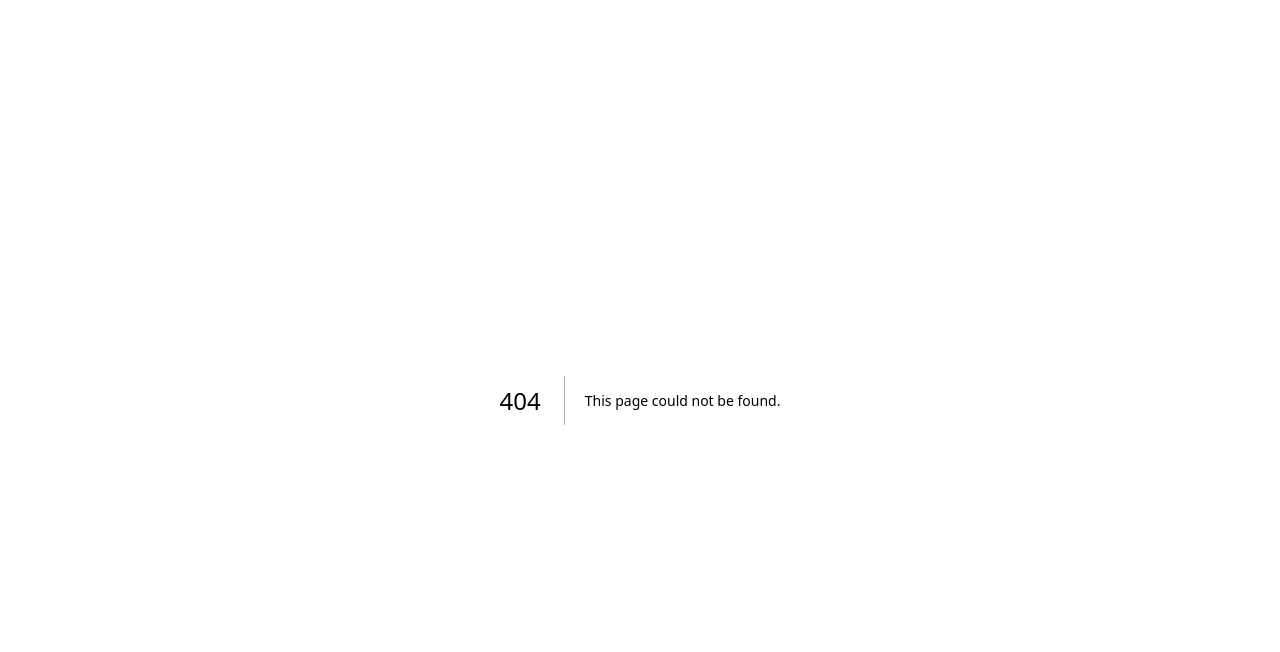
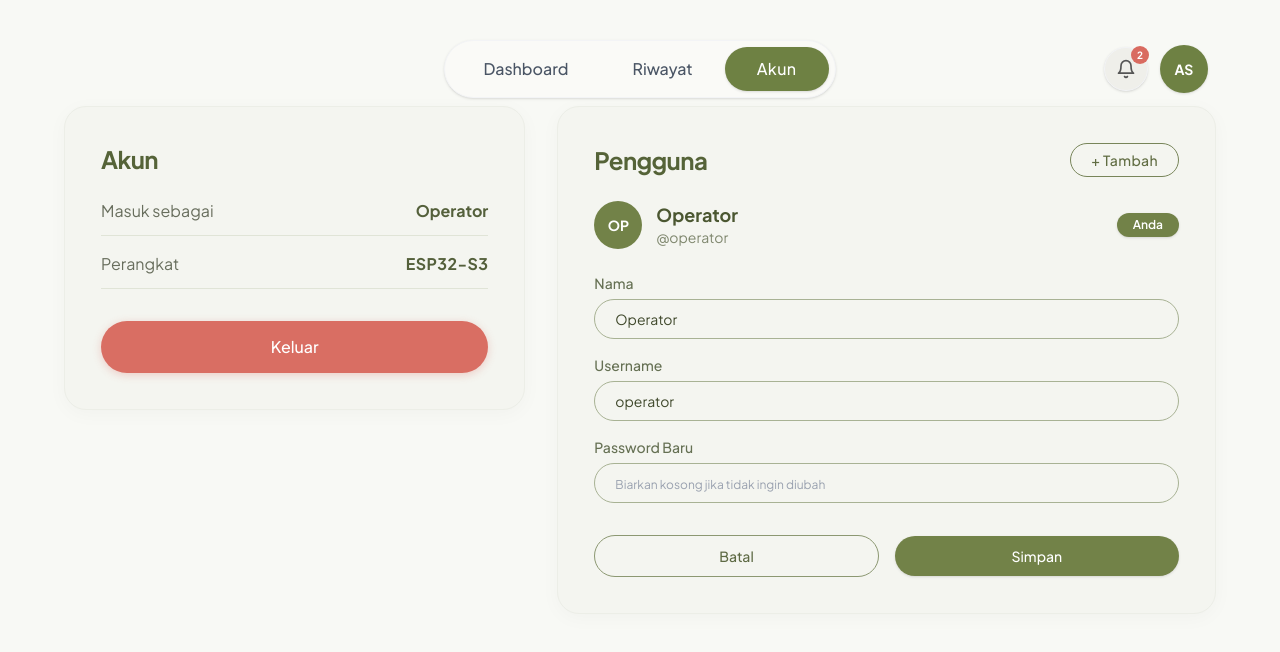
Before and after one commit to arisesassy/sassy-monitoring, a Next.js app: page /profile in a window 1280 px wide. Before the commit this address had no page. Shown: the top 652 px of the page. Built offline with nearby package versions, Linux system fonts and the light colour scheme.

Commit message:
feat: add profile page with account info and user management

```diff
--- /dev/null
+++ b/app/profile/page.tsx
@@ -0,0 +1,37 @@
+"use client";
+
+import { useRouter } from "next/navigation";
+import { Navbar } from "@/components/dashboard/navbar";
+import { AccountCard } from "@/components/profile/account-card";
+import { UserManagementCard } from "@/components/profile/user-management-card";
+
+export default function ProfilePage() {
+  const router = useRouter();
+
+  function handleLogout() {
+    // Later: await supabase.auth.signOut()
+    router.push("/login");
+  }
+
+  return (
+    <main
+      className="min-h-screen p-6 md:p-10 flex flex-col items-center"
+      style={{ backgroundColor: "#F8F9F5" }}
+    >
+      <div className="w-full max-w-6xl space-y-8">
+        <Navbar />
+        <div className="grid grid-cols-1 md:grid-cols-12 gap-8 items-start">
+          <AccountCard
+            role="Operator"
+            deviceName="ESP32-S3"
+            onLogout={handleLogout}
+          />
+          <UserManagementCard
+            initialName="Operator"
+            initialUsername="operator"
+          />
+        </div>
+      </div>
+    </main>
+  );
+}
--- /dev/null
+++ b/components/profile/account-card.tsx
@@ -0,0 +1,40 @@
+"use client";
+
+interface AccountCardProps {
+  role: string;
+  deviceName: string;
+  onLogout: () => void;
+}
+
+export function AccountCard({ role, deviceName, onLogout }: AccountCardProps) {
+  return (
+    <section className="md:col-span-5 bg-[#F4F5F0] rounded-3xl p-8 sm:p-9 shadow-[0_4px_20px_rgba(0,0,0,0.03)] border border-[#ECEEE7]">
+      <h2 className="text-2xl font-bold text-[#556338] mb-6 tracking-tight">Akun</h2>
+
+      <div className="space-y-4 text-base">
+        {/* Detail 1: Role */}
+        <div className="flex justify-between items-center text-[#686E5D] pb-3 border-b border-[#E0E4D7]">
+          <span>Masuk sebagai</span>
+          <span className="font-bold text-[#54603B]">{role}</span>
+        </div>
+
+        {/* Detail 2: Device */}
+        <div className="flex justify-between items-center text-[#686E5D] pb-3 border-b border-[#E0E4D7]">
+          <span>Perangkat</span>
+          <span className="font-bold text-[#54603B] tracking-wide">{deviceName}</span>
+        </div>
+      </div>
+
+      {/* Logout Button */}
+      <div className="mt-8">
+        <button
+          type="button"
+          onClick={onLogout}
+          className="w-full py-3.5 px-6 rounded-full bg-[#D96E63] hover:bg-[#cb6156] active:scale-[0.99] text-white font-medium text-center shadow-[0_2px_8px_rgba(217,110,99,0.3)] transition-all cursor-pointer"
+        >
+          Keluar
+        </button>
+      </div>
+    </section>
+  );
+}
--- /dev/null
+++ b/components/profile/user-management-card.tsx
@@ -0,0 +1,134 @@
+"use client";
+
+import { useState } from "react";
+
+interface UserManagementCardProps {
+  initialName?: string;
+  initialUsername?: string;
+}
+
+export function UserManagementCard({
+  initialName = "Operator",
+  initialUsername = "operator",
+}: UserManagementCardProps) {
+  const [name, setName] = useState(initialName);
+  const [username, setUsername] = useState(initialUsername);
+  const [password, setPassword] = useState("");
+  const [savedMessage, setSavedMessage] = useState(false);
+
+  function handleSubmit(e: React.FormEvent) {
+    e.preventDefault();
+    // Simulate save — later update via Supabase auth API
+    setSavedMessage(true);
+    setTimeout(() => setSavedMessage(false), 2500);
+  }
+
+  function handleReset() {
+    setName(initialName);
+    setUsername(initialUsername);
+    setPassword("");
+  }
+
+  return (
+    <section className="md:col-span-7 bg-[#F4F5F0] rounded-3xl p-8 sm:p-9 shadow-[0_4px_20px_rgba(0,0,0,0.03)] border border-[#ECEEE7]">
+      {/* Header */}
+      <div className="flex justify-between items-center mb-6">
+        <h2 className="text-2xl font-bold text-[#556338] tracking-tight">Pengguna</h2>
+        <button
+          type="button"
+          className="px-5 py-1.5 rounded-full border border-[#78855A] text-[#616D43] hover:bg-[#EBECE4] text-sm font-medium tracking-wide transition-colors cursor-pointer"
+        >
+          + Tambah
+        </button>
+      </div>
+
+      {/* Active User Row */}
+      <div className="flex items-center justify-between pb-4">
+        <div className="flex items-center gap-3.5">
+          <div className="w-12 h-12 rounded-full bg-[#728248] flex items-center justify-center text-white font-bold text-sm shrink-0">
+            {name.slice(0, 2).toUpperCase()}
+          </div>
+          <div>
+            <h3 className="text-lg font-bold text-[#4B5731] leading-snug">{name}</h3>
+            <p className="text-sm text-[#7F876E]">@{username}</p>
+          </div>
+        </div>
+        <span className="bg-[#728248] text-white text-xs font-semibold px-4 py-1 rounded-full shadow-sm">
+          Anda
+        </span>
+      </div>
+
+      {/* Edit Form */}
+      <form className="space-y-4 mt-2" onSubmit={handleSubmit}>
+        {/* Field: Nama */}
+        <div className="flex flex-col gap-1.5">
+          <label className="text-sm font-medium text-[#657053]" htmlFor="nama">
+            Nama
+          </label>
+          <input
+            id="nama"
+            name="nama"
+            type="text"
+            value={name}
+            onChange={(e) => setName(e.target.value)}
+            className="w-full h-10 px-5 rounded-full border-[1.5px] border-[#A8B294] focus:border-[#728248] focus:ring-2 focus:ring-[#728248]/15 outline-none text-sm text-[#3F482B] bg-transparent transition"
+          />
+        </div>
+
+        {/* Field: Username */}
+        <div className="flex flex-col gap-1.5">
+          <label className="text-sm font-medium text-[#657053]" htmlFor="username">
+            Username
+          </label>
+          <input
+            id="username"
+            name="username"
+            type="text"
+            value={username}
+            onChange={(e) => setUsername(e.target.value)}
+            className="w-full h-10 px-5 rounded-full border-[1.5px] border-[#A8B294] focus:border-[#728248] focus:ring-2 focus:ring-[#728248]/15 outline-none text-sm text-[#3F482B] bg-transparent transition"
+          />
+        </div>
+
+        {/* Field: Password */}
+        <div className="flex flex-col gap-1.5">
+          <label className="text-sm font-medium text-[#657053]" htmlFor="password">
+            Password Baru
+          </label>
+          <input
+            id="password"
+            name="password"
+            type="password"
+            placeholder="Biarkan kosong jika tidak ingin diubah"
+            value={password}
+            onChange={(e) => setPassword(e.target.value)}
+            className="w-full h-10 px-5 rounded-full border-[1.5px] border-[#A8B294] focus:border-[#728248] focus:ring-2 focus:ring-[#728248]/15 outline-none text-sm text-[#3F482B] bg-transparent transition placeholder:text-gray-400 placeholder:text-xs"
+          />
+        </div>
+
+        {savedMessage && (
+          <p className="text-xs text-[#556338] font-semibold">
+            ✓ Perubahan berhasil disimpan
+          </p>
+        )}
+
+        {/* Form Actions */}
+        <div className="flex items-center gap-4 pt-4">
+          <button
+            type="button"
+            onClick={handleReset}
+            className="w-1/2 py-2.5 rounded-full border border-[#8C9872] text-[#5E6A44] hover:bg-[#EBECE4] font-medium text-center transition-colors cursor-pointer text-sm"
+          >
+            Batal
+          </button>
+          <button
+            type="submit"
+            className="w-1/2 py-2.5 rounded-full bg-[#728248] hover:bg-[#64723e] text-white font-medium text-center shadow-sm transition-all cursor-pointer text-sm"
+          >
+            Simpan
+          </button>
+        </div>
+      </form>
+    </section>
+  );
+}
```
